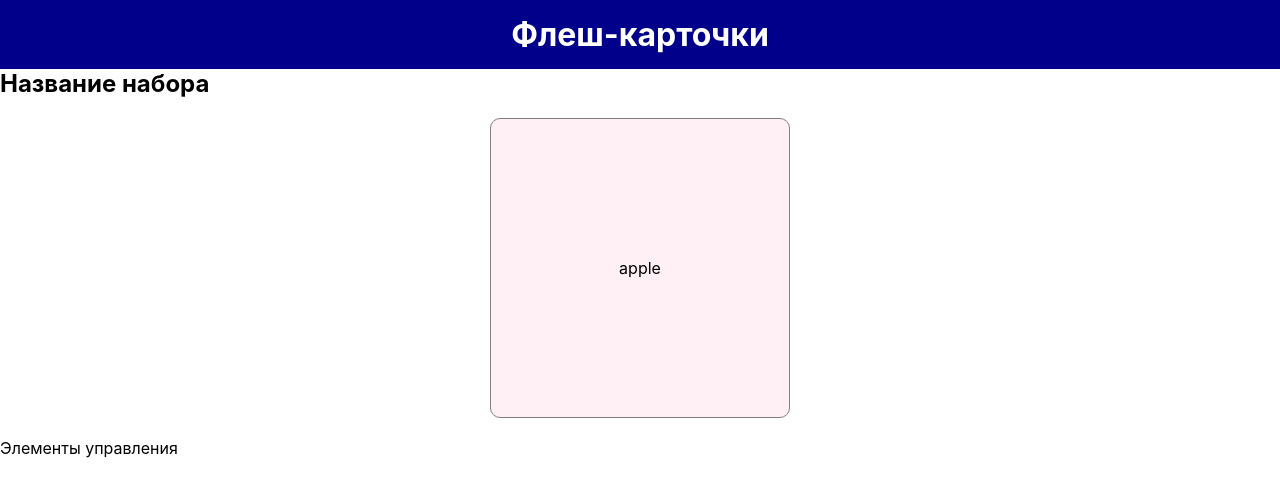
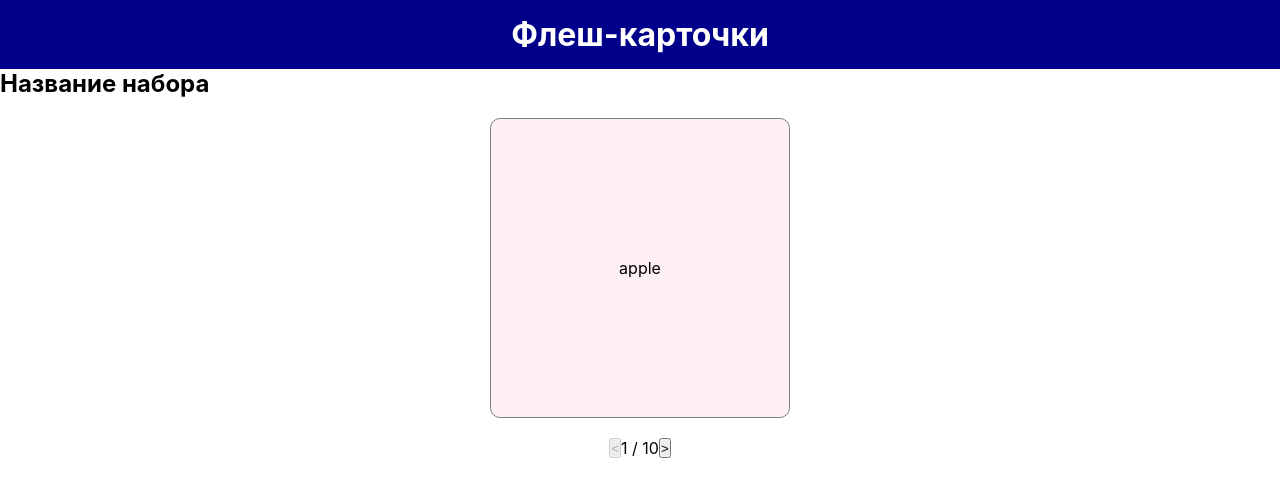
Before and after one commit to kate356-ff/dv290, a React (Create React App) app: page / in a window 1280 px wide. Shown: the top 496 px of the page. Built offline with nearby package versions, Linux system fonts and the light colour scheme.

Commit message:
add control panel

```diff
--- a/src/App.css
+++ b/src/App.css
@@ -44,3 +44,9 @@
   transform: rotateY(180deg);
   backface-visibility: hidden;
 }
+
+.control-panel {
+  display: flex;
+  margin: 10px auto;
+  justify-content: center;
+}
--- a/src/components/Set.jsx
+++ b/src/components/Set.jsx
@@ -3,14 +3,46 @@ import { Card } from "./Card";
 export function Set() {
     const cards = require('../data'); //данные с data.json
     const [step, setStep] =useState(0);
+
+    const HandleNext = () => {
+        if (step < cards.length - 1)
+        setStep(step+1)
+    }
+
+    const handlePrev = () => {
+        if (step > 0) {
+            setStep(step-1)
+        }
+        setStep(step-1)
+    }
+
+
+
+
+
     return(
         <div>
             <h2>Название набора</h2>
             <Card
+            key = { cards[step].id } //для однотипных элементов, это уникальный ключ
             front = { cards[step].front }
             back = { cards[step].back }
             />
-            <div>Элементы управления</div>
+            <div className="control-panel">
+                <button
+                disabled = { step == 0 ? true : false}
+                onClick = {handlePrev}>
+                    &lt;
+                    </button>
+                    <p>
+                        {step + 1} / {cards.length}
+                    </p>
+                <button
+                disabled = { step == cards.length - 1 ? true : false}
+                onClick={HandleNext}>
+                    &gt;
+                    </button>
+            </div>
         </div>
     );
 }
```
